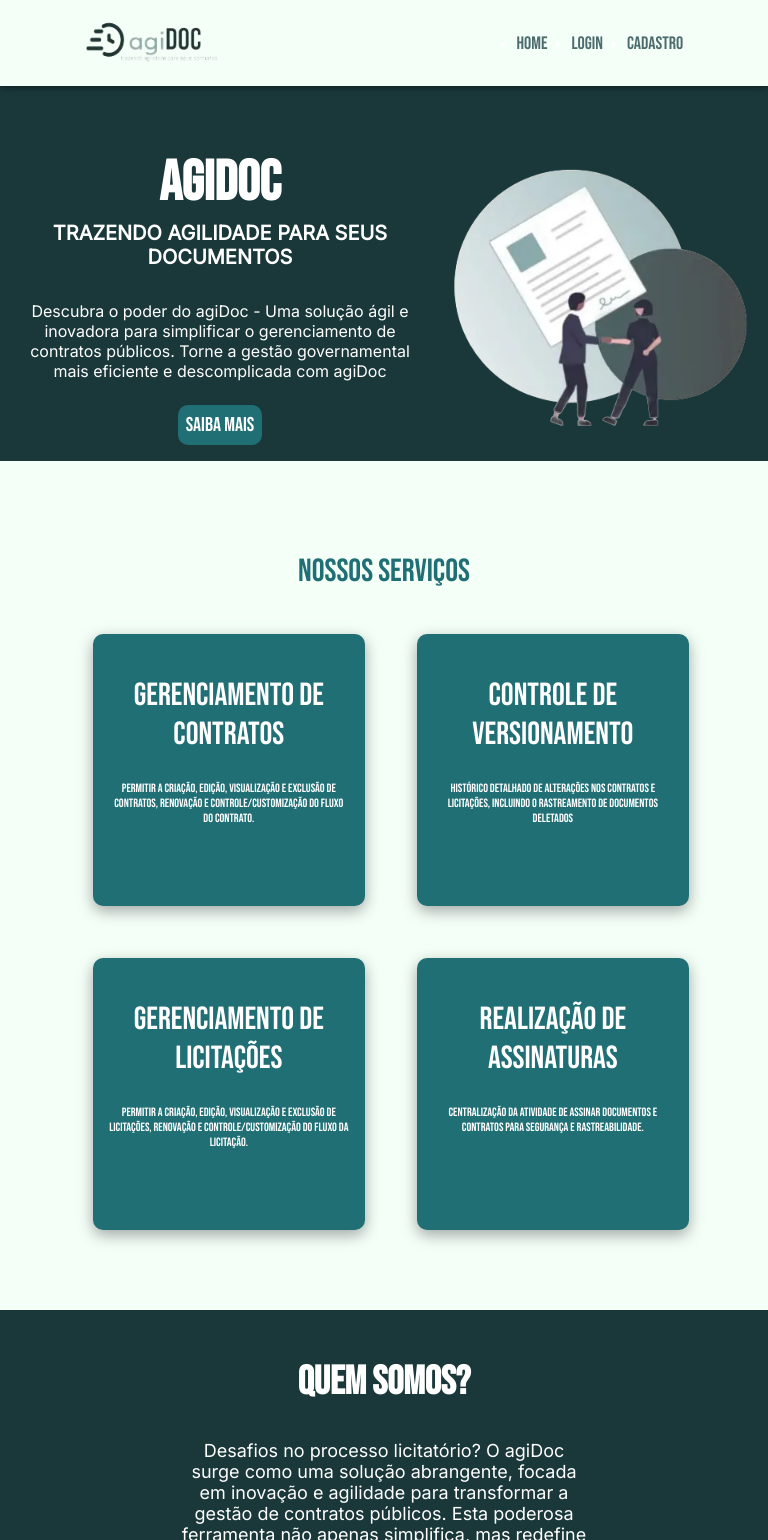
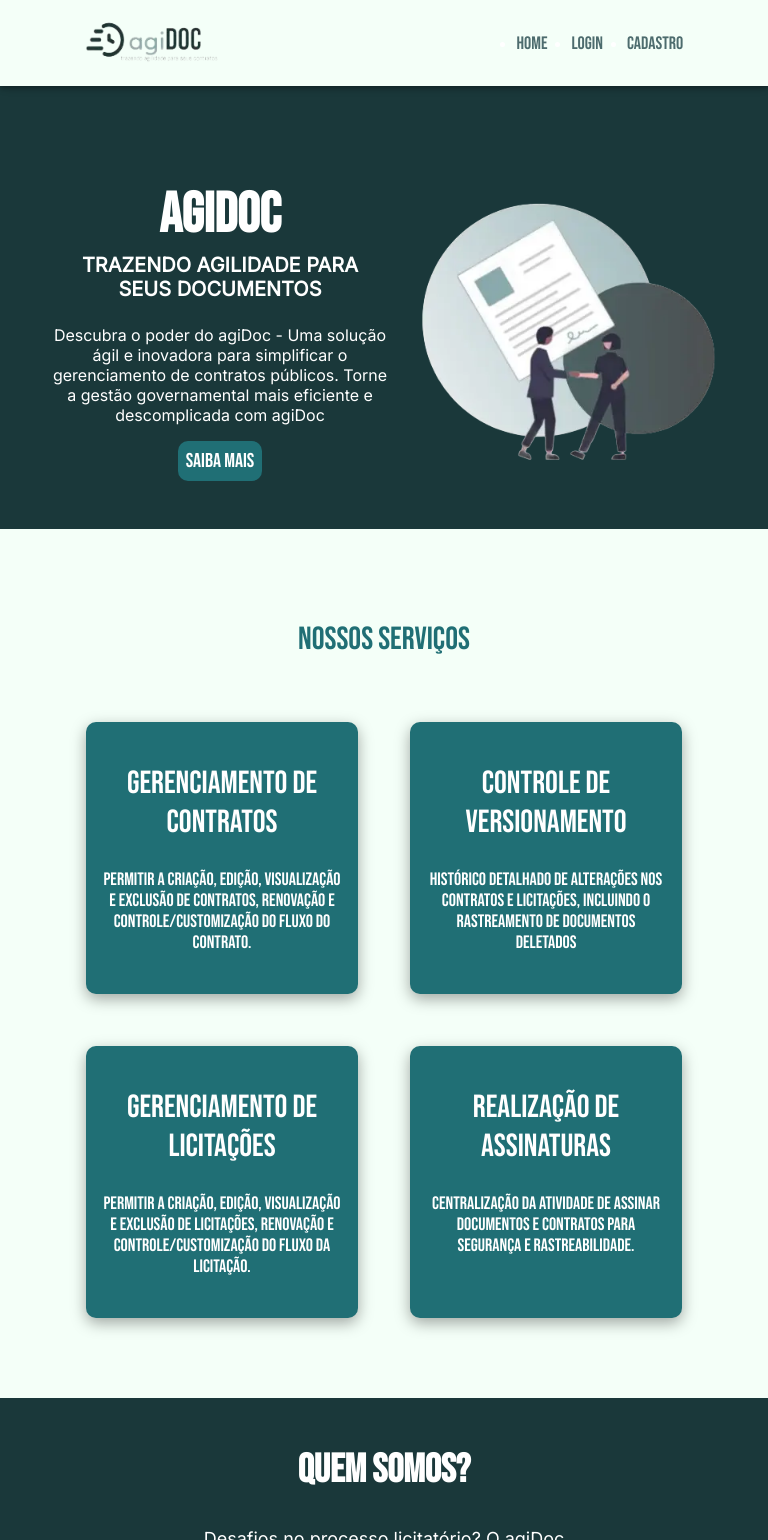
Before and after one commit to Ermeson23/vs13-04-agiDoc, a React (Vite) app: page / in a window 768 px wide. Shown: the top 1540 px of the page. Built offline with nearby package versions, Linux system fonts and the light colour scheme.

Commit message:
removing gaps from dark sections

```diff
--- a/src/App.css
+++ b/src/App.css
@@ -3,6 +3,7 @@
     display: flex;
     flex-direction: column;
     width: 100vw;
+    box-sizing: border-box;
     margin: 0 auto;
     align-items: center;
     justify-content: center;
--- a/src/components/homeComponents/OurServices.css
+++ b/src/components/homeComponents/OurServices.css
@@ -1,9 +1,12 @@
 .custom-section {
+    display: flex;
+    flex-direction: column;
     text-align: center;
     color: var(--blue);
     background-color: var(--white-gray);
     padding: 2rem 0;
     width: auto;
+    align-items: center;
 
 }
 
@@ -16,15 +19,15 @@
 }
 
 .custom-row {
-    display: flex;
-    justify-content: space-evenly;
-    align-items: center;
+    display: grid !important;
+    grid-template-columns: repeat(2, 1fr);
+    gap: 1rem;
 }
 
 .custom-card {
     flex: 1;
-    width: 25rem;
-    height: 12.5rem;
+    width: 15rem;
+    height: 15.5rem;
     flex-direction: column;
     margin: 1rem;
     padding: 1rem;
@@ -43,7 +46,7 @@
 .custom-card p {
     font-family: 'Bebas Neue', sans-serif;
     font-weight: normal;
-    font-size: 0.75rem;
+    font-size: 1.125rem !important;
 }
 
 @media (max-width: 767px){
@@ -52,7 +55,7 @@
         display: flex;
         flex-direction: column;
         justify-content: center;
-        gap: 1rem;
+        gap: 0.5rem;
     }
     .custom-card {
         width: 12.5rem;
@@ -63,12 +66,7 @@
 
 }
 
-@media (min-width: 768px) and (max-width: 1024px) {
-    .custom-row {
-        display: grid !important;
-        grid-template-columns: repeat(2, 1fr);
-        gap: 1rem;
-    }
+@media (min-width: 768px) and (max-width: 1200px) {
 
     .custom-card {
         width: 15rem;
@@ -76,7 +74,11 @@
 
     }
 
-
+    .custom-card p {
+        font-family: 'Bebas Neue', sans-serif;
+        font-weight: normal;
+        font-size: 1rem;
+    }
 
 }
 @media (min-width: 1920px) {
--- a/src/components/homeComponents/introSection.css
+++ b/src/components/homeComponents/introSection.css
@@ -3,17 +3,15 @@
     flex-direction: row;
     justify-content: center;
     align-items: center;
-
-
+    padding: 2rem;
 }
 .intro-text{
     display: flex;
     flex-direction: column;
-    gap: 0.5rem;
     width: 50%;
     height: 100%;
     text-align: center;
-    padding: 2rem;
+    padding: 0.5rem;
     align-items: center;
     justify-content: center;
 }
--- a/src/pages/home/Home.tsx
+++ b/src/pages/home/Home.tsx
@@ -12,7 +12,7 @@ import Footer from "../../components/footer/Footer"
 export default function Home(){
 
     return(
-      <div className="home-content">
+      <div className="home-content page-render">
         <section className="header-section">
         <Header></Header>
         </section>
@@ -30,9 +30,9 @@ export default function Home(){
           <AboutSection></AboutSection>
           </div>
         </div>
+
+        </section>
         <Footer></Footer>
-        </section>
-
       </div>
     )
 }
--- a/src/pages/home/home.css
+++ b/src/pages/home/home.css
@@ -11,6 +11,9 @@
     background-color: var(--white-gray);
 
 }
+.main-section{
+    height: fit-content;
+}
 
 .info-container, .service-container, .about-container{
     display: flex;
--- a/src/pages/register/Register.css
+++ b/src/pages/register/Register.css
@@ -15,7 +15,7 @@
     height: 100vh;
     padding: 3rem;
 
-  }
+}
 
 .title {
     display: flex;
```
